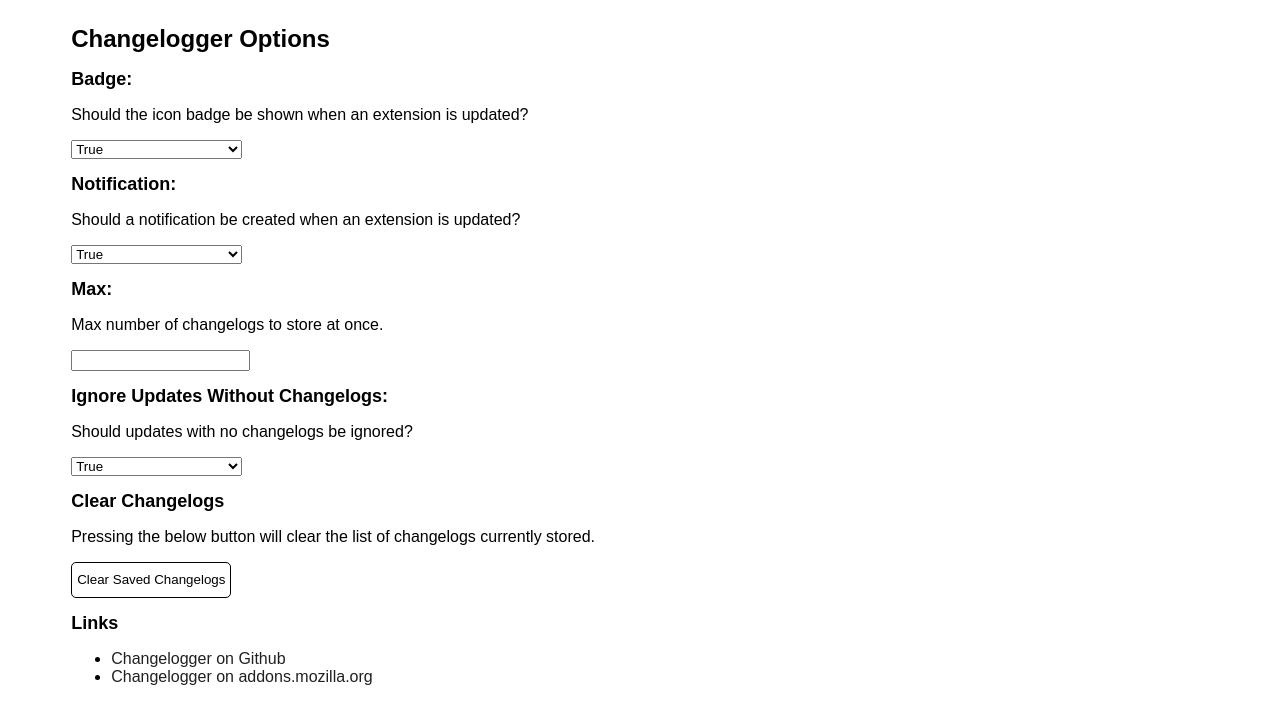
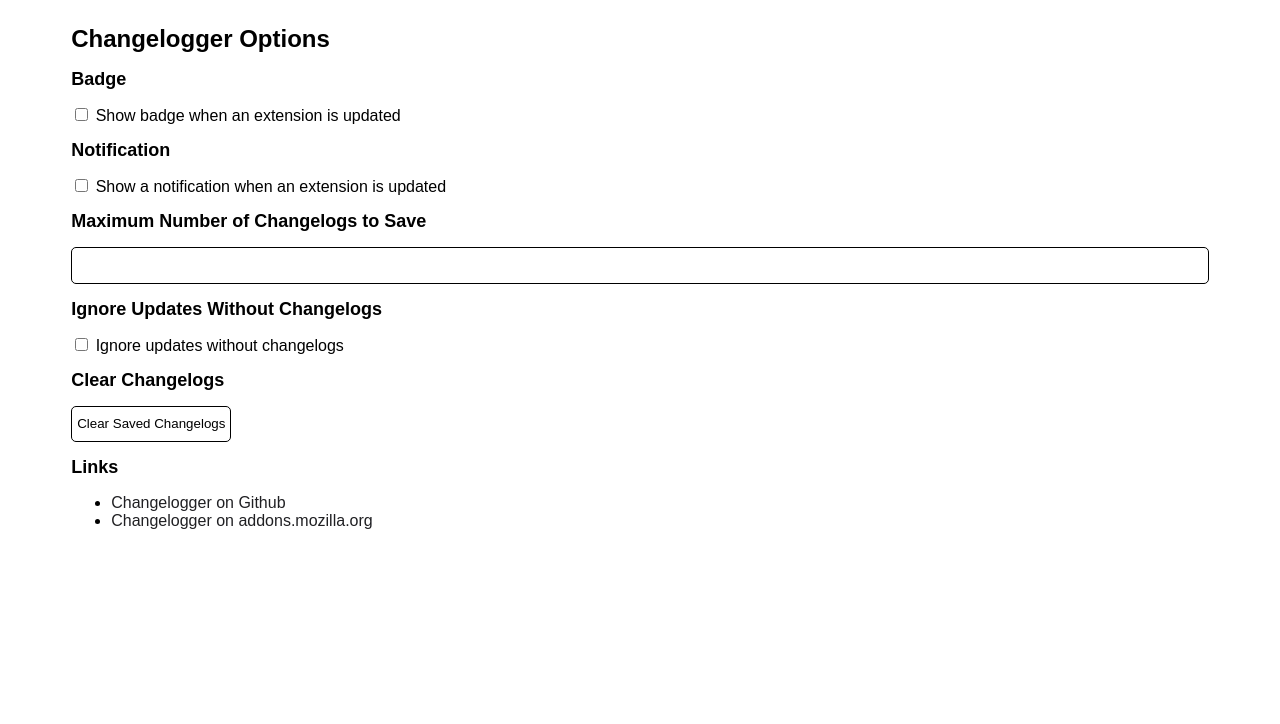
Before and after one commit to Rayquaza01/changelogger, a website built with webpack: page src/pages/options/options.html in a window 1280 px wide. Built offline with nearby package versions, Linux system fonts and the light colour scheme; some packages are replaced by stand-ins of ours.

Commit message:
Use form for options page

```diff
--- a/src/pages/options/options.css
+++ b/src/pages/options/options.css
@@ -31,8 +31,16 @@
   margin: 2% 5%;
 }
 
-input, select {
-  width: 15%;
+input[type="number"] {
+  width: 100%;
+  padding: 10px;
+  border-radius: 5px;
+  border: 1px solid;
+
+  box-sizing: border-box;
+
+  background-color: var(--button-color);
+  color: var(--color);
 }
 
 a {
@@ -53,6 +61,10 @@
 }
 
 /* Button Styles */
+
+label {
+  cursor: pointer;
+}
 
 button,
 label.radio > span {
--- a/src/pages/options/options.html
+++ b/src/pages/options/options.html
@@ -9,37 +9,32 @@
     <form>
       <h1>Changelogger Options</h1>
       <div>
-        <h2>Badge:</h2>
-        <p>Should the icon badge be shown when an extension is updated?</p>
-        <select id="badge">
-          <option value="true">True</option>
-          <option value="false">False</option>
-        </select>
+        <h2>Badge</h2>
+        <label>
+          <input type="checkbox" name="badge">
+          Show badge when an extension is updated
+        </label>
       </div>
       <div>
-        <h2>Notification:</h2>
-        <p>Should a notification be created when an extension is updated?</p>
-        <select id="notification">
-          <option value="true">True</option>
-          <option value="false">False</option>
-        </select>
+        <h2>Notification</h2>
+        <label>
+          <input type="checkbox" name="notification">
+          Show a notification when an extension is updated
+        </label>
       </div>
       <div>
-        <h2>Max:</h2>
-        <p>Max number of changelogs to store at once.</p>
+        <h2>Maximum Number of Changelogs to Save</h2>
         <input type="number" id="max" min="1" />
       </div>
       <div>
-        <h2>Ignore Updates Without Changelogs:</h2>
-        <p>Should updates with no changelogs be ignored?</p>
-        <select id="ignore_no_changelogs">
-          <option value="true">True</option>
-          <option value="false">False</option>
-        </select>
+        <h2>Ignore Updates Without Changelogs</h2>
+        <label>
+          <input type="checkbox" name="ignore_no_changelogs">
+          Ignore updates without changelogs
+        </label>
       </div>
       <div>
         <h2>Clear Changelogs</h2>
-        <p>Pressing the below button will clear the list of changelogs currently stored.</p>
         <button id="clearChangelogsButton" type="button">Clear Saved Changelogs</button>
       </div>
       <div class="links">
```
Also changed, not shown: src/OptionsInterface.ts (+29 -10 lines), src/pages/options/options.ts (+17 -16 lines).
